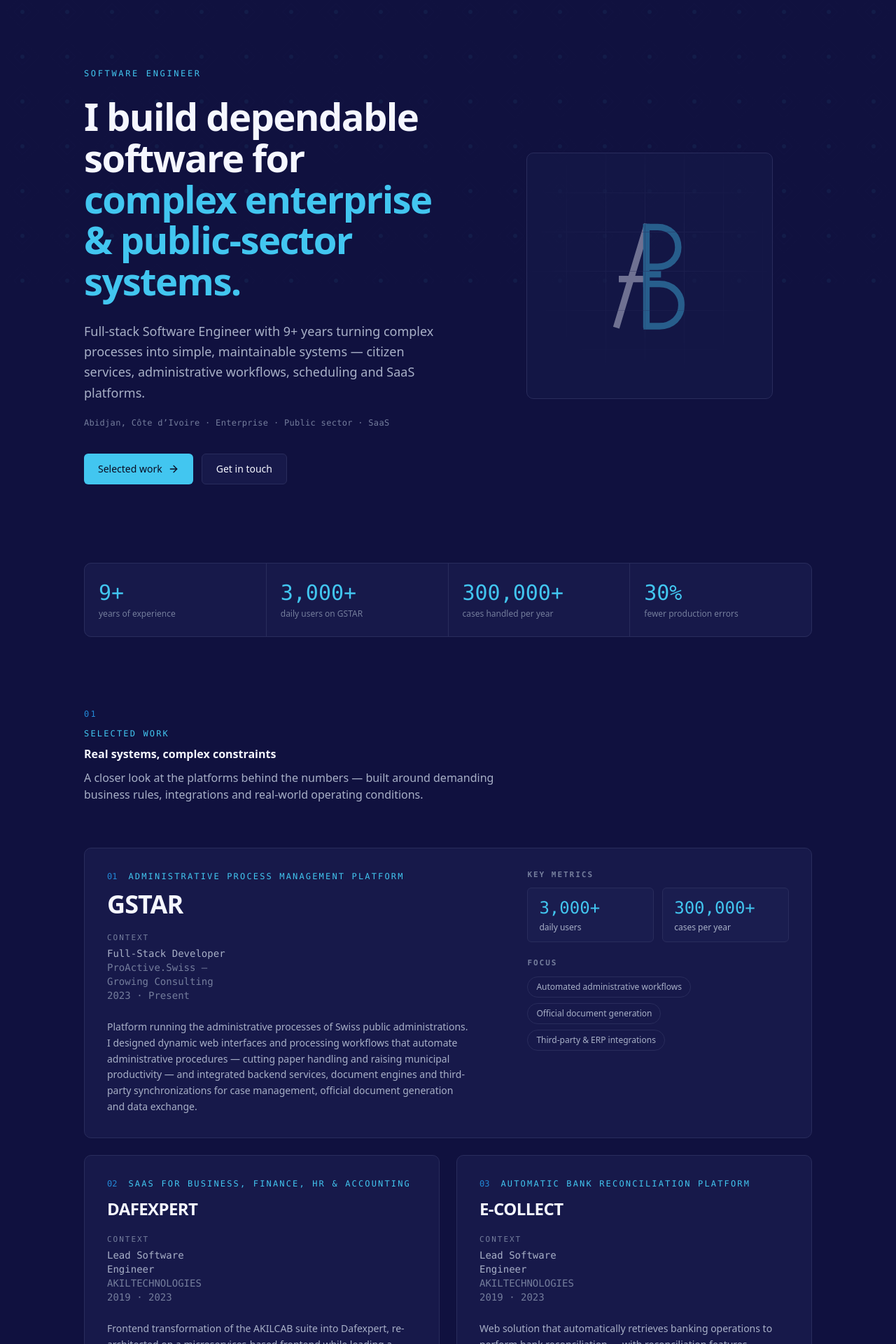
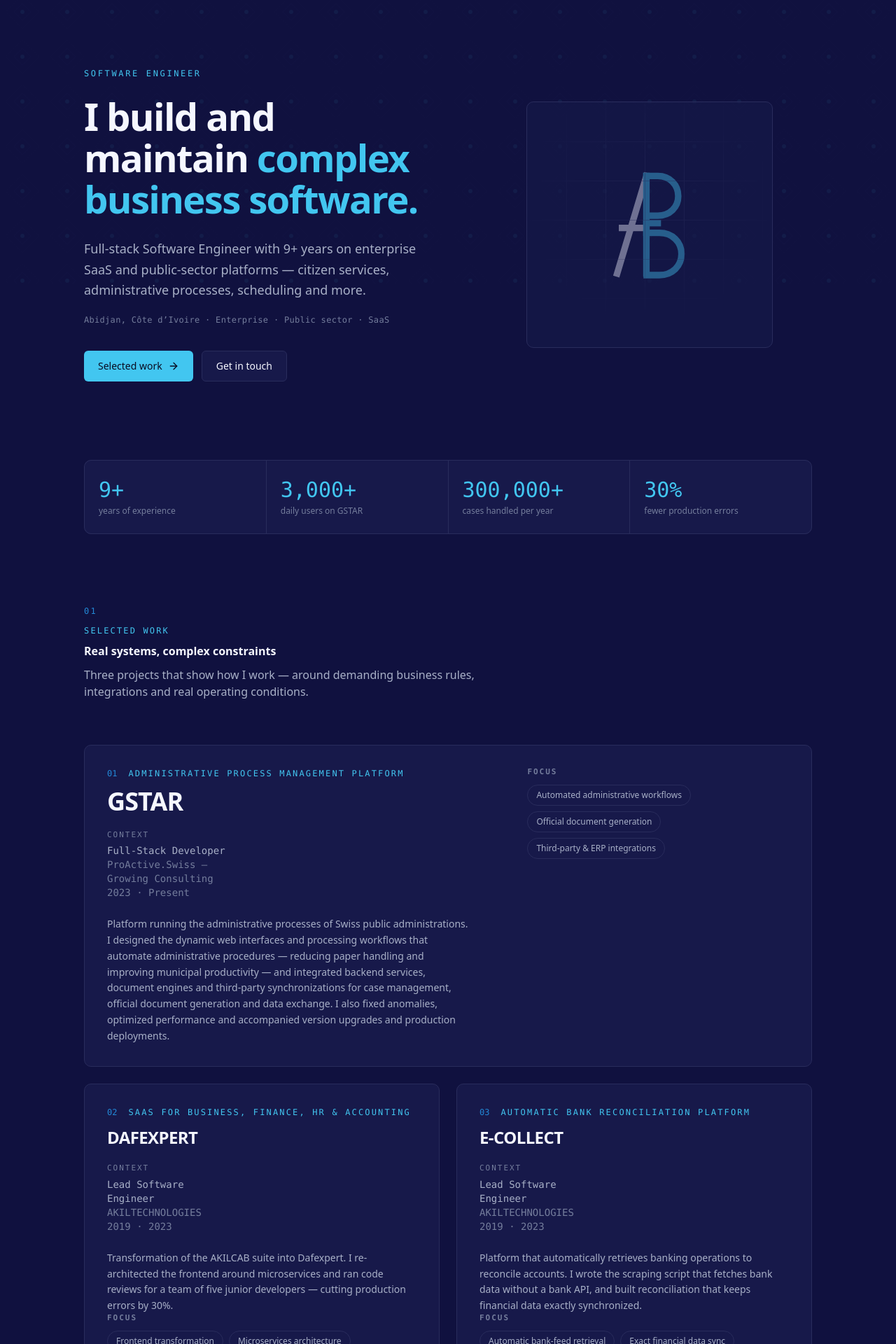
Before and after one commit to amarabamba/amara-portfolio, a React (Vite) app: page / in a window 1280 px wide. Shown: the part 80-2000 px from the top of the page at 70% size. Built offline with nearby package versions, Linux system fonts and the light colour scheme; a web font is replaced by a local one.

Commit message:
feat: update portfolio content and i18n translations (main)

```diff
--- a/index.html
+++ b/index.html
@@ -10,12 +10,12 @@
     <title>Amara Bamba — Software Engineer</title>
     <meta
       name="description"
-      content="Full Stack Software Engineer with more than 9 years of experience building web applications, enterprise software and solutions for complex business processes."
+      content="Full-stack Software Engineer with 9+ years building and maintaining web applications for enterprises and public administrations — SaaS products and public-sector platforms."
     />
     <meta property="og:title" content="Amara Bamba — Software Engineer" />
     <meta
       property="og:description"
-      content="Full Stack Software Engineer with more than 9 years of experience building web applications, enterprise software and solutions for complex business processes."
+      content="Full-stack Software Engineer with 9+ years building and maintaining web applications for enterprises and public administrations — SaaS products and public-sector platforms."
     />
     <meta property="og:type" content="website" />
     <meta property="og:image" content="/icon-512.png" />
--- a/src/i18n/translations.ts
+++ b/src/i18n/translations.ts
@@ -119,7 +119,7 @@
   meta: {
     title: 'Amara Bamba — Software Engineer',
     description:
-      'Full Stack Software Engineer with more than 9 years of experience building web applications, enterprise software and solutions for complex business processes.',
+      'Full-stack Software Engineer with 9+ years building and maintaining web applications for enterprises and public administrations — SaaS products and public-sector platforms.',
   },
   ui: {
     nav: {
@@ -156,10 +156,10 @@
   content: {
     hero: {
       eyebrow: 'Software Engineer',
-      titleA: 'I build dependable software for ',
-      titleAccent: 'complex enterprise & public-sector systems.',
+      titleA: 'I build and maintain ',
+      titleAccent: 'complex business software.',
       description:
-        'Full-stack Software Engineer with 9+ years turning complex processes into simple, maintainable systems — citizen services, administrative workflows, scheduling and SaaS platforms.',
+        'Full-stack Software Engineer with 9+ years on enterprise SaaS and public-sector platforms — citizen services, administrative processes, scheduling and more.',
       meta: 'Abidjan, Côte d’Ivoire · Enterprise · Public sector · SaaS',
       ctaWork: 'Selected work',
       ctaContact: 'Get in touch',
@@ -174,7 +174,7 @@
     work: {
       eyebrow: 'Selected Work',
       title: 'Real systems, complex constraints',
-      lead: 'A closer look at the platforms behind the numbers — built around demanding business rules, integrations and real-world operating conditions.',
+      lead: 'Three projects that show how I work — around demanding business rules, integrations and real operating conditions.',
       contextLabel: 'Context',
       metricsLabel: 'Key metrics',
       focusLabel: 'Focus',
@@ -185,11 +185,8 @@
           company: 'ProActive.Swiss — Growing Consulting',
           period: '2023 · Present',
           description:
-            'Platform running the administrative processes of Swiss public administrations. I designed dynamic web interfaces and processing workflows that automate administrative procedures — cutting paper handling and raising municipal productivity — and integrated backend services, document engines and third-party synchronizations for case management, official document generation and data exchange.',
-          metrics: [
-            { value: '3,000+', label: 'daily users' },
-            { value: '300,000+', label: 'cases per year' },
-          ],
+            'Platform running the administrative processes of Swiss public administrations. I designed the dynamic web interfaces and processing workflows that automate administrative procedures — reducing paper handling and improving municipal productivity — and integrated backend services, document engines and third-party synchronizations for case management, official document generation and data exchange. I also fixed anomalies, optimized performance and accompanied version upgrades and production deployments.',
+          metrics: [],
           focus: [
             'Automated administrative workflows',
             'Official document generation',
@@ -202,11 +199,8 @@
           company: 'AKILTECHNOLOGIES',
           period: '2019 · 2023',
           description:
-            'Frontend transformation of the AKILCAB suite into Dafexpert, re-architected on a microservices-based frontend while leading a team of five junior developers — with a 30% drop in production errors.',
-          metrics: [
-            { value: '30%', label: 'fewer production errors' },
-            { value: '5', label: 'junior developers led' },
-          ],
+            'Transformation of the AKILCAB suite into Dafexpert. I re-architected the frontend around microservices and ran code reviews for a team of five junior developers — cutting production errors by 30%.',
+          metrics: [],
           focus: [
             'Frontend transformation',
             'Microservices architecture',
@@ -219,7 +213,7 @@
           company: 'AKILTECHNOLOGIES',
           period: '2019 · 2023',
           description:
-            'Web solution that automatically retrieves banking operations to perform bank reconciliation — with reconciliation features implemented precisely enough to guarantee exact synchronization of financial data.',
+            'Platform that automatically retrieves banking operations to reconcile accounts. I wrote the scraping script that fetches bank data without a bank API, and built reconciliation that keeps financial data exactly synchronized.',
           metrics: [],
           focus: ['Automatic bank-feed retrieval', 'Exact financial data sync'],
         },
@@ -227,7 +221,7 @@
     },
     engineering: {
       eyebrow: 'Engineering',
-      title: 'How I engineer systems',
+      title: 'How I work',
       lead: 'From Java to JavaScript, from workflow engines to SaaS platforms — pragmatic engineering focused on simple, maintainable solutions that fit real business needs.',
       pillars: {
         enterprise: {
@@ -255,8 +249,8 @@
     },
     experience: {
       eyebrow: 'Experience',
-      title: 'From Abidjan to Swiss public administrations',
-      lead: 'Nine years of engineering across enterprise SaaS in Côte d’Ivoire and the administrative platforms of Swiss public authorities.',
+      title: 'From 2018 to today',
+      lead: 'Nine years of engineering — enterprise SaaS for businesses and accountants in Côte d’Ivoire, then the administrative platforms of Swiss public administrations.',
       timeline: {
         proactive: {
           role: 'Full-Stack Developer',
@@ -305,10 +299,10 @@
     },
     about: {
       eyebrow: 'About',
-      title: 'Simple solutions to complex problems',
+      title: 'Full-stack Software Engineer, based in Abidjan',
       paragraphs: [
-        'I’m Amara, a full-stack Software Engineer from Abidjan with more than nine years of experience building software that organizations rely on every day. My path runs from enterprise SaaS in Côte d’Ivoire to the Swiss public sector — always around the same question: how do we make complex processes feel simple and reliable?',
-        'I believe craft is a means, not an end. A system succeeds when it stays simple to maintain, safe to run and adapted to the people using it. Along the way I’ve debugged critical components, stabilized an internal framework, and mentored junior developers — because good engineering also means making the people around you better.',
+        'I’m Amara, a full-stack Software Engineer based in Abidjan. For over nine years I’ve designed and maintained web applications for enterprises and public administrations — SaaS products, citizen services and administrative platforms with complex business rules.',
+        'I aim for code that stays simple to maintain and safe to run, and for software that matches how the business actually works. Recent years brought critical-component debugging, code reviews across a team of junior developers, and frontend re-architecture around microservices.',
       ],
       educationTitle: 'Education',
       certificationsTitle: 'Certifications',
@@ -335,7 +329,7 @@
     },
     contact: {
       eyebrow: 'Contact',
-      title: 'Have a complex system worth simplifying?',
+      title: 'A project, an opportunity, or a technical question?',
       lead: 'I’m based in Abidjan and work with teams building software for enterprises and public institutions.',
       emailLabel: 'Email',
       emailCaption: 'The fastest way to reach me',
@@ -392,10 +386,10 @@
   content: {
     hero: {
       eyebrow: 'Ingénieur Logiciel',
-      titleA: 'Je conçois des logiciels fiables pour ',
-      titleAccent: 'les systèmes complexes d’entreprise et du secteur public.',
+      titleA: 'Je développe et maintiens ',
+      titleAccent: 'des logiciels métier complexes.',
       description:
-        'Ingénieur logiciel full stack, plus de 9 ans d’expérience à transformer des processus complexes en systèmes simples et maintenables — services aux usagers, processus administratifs, planification et plateformes SaaS.',
+        'Ingénieur logiciel full stack avec plus de 9 ans d’expérience sur des plateformes SaaS d’entreprise et du secteur public — services aux usagers, processus administratifs, planification et plus encore.',
       meta: 'Abidjan, Côte d’Ivoire · Entreprise · Secteur public · SaaS',
       ctaWork: 'Réalisations',
       ctaContact: 'Me contacter',
@@ -410,7 +404,7 @@
     work: {
       eyebrow: 'Réalisations sélectionnées',
       title: 'Des systèmes réels, des contraintes complexes',
-      lead: 'Un regard sur les plateformes derrière les chiffres — construites autour de règles métier exigeantes, d’intégrations et de conditions d’exploitation réelles.',
+      lead: 'Trois projets pour illustrer ma façon de travailler — autour de règles métier exigeantes, d’intégrations et de conditions d’exploitation réelles.',
       contextLabel: 'Contexte',
       metricsLabel: 'Chiffres clés',
       focusLabel: 'Focus',
@@ -421,11 +415,8 @@
           company: 'ProActive.Swiss — Growing Consulting',
           period: '2023 · Aujourd’hui',
           description:
-            'La plateforme qui fait tourner les processus administratifs des administrations publiques suisses. J’ai conçu des interfaces web dynamiques et des workflows de traitement qui automatisent les procédures administratives — moins de papier, plus de productivité pour les communes — et intégré services backend, moteurs de documents et synchronisations tierces pour la gestion des dossiers, la génération de documents officiels et l’échange de données.',
-          metrics: [
-            { value: '3 000+', label: 'utilisateurs quotidiens' },
-            { value: '300 000+', label: 'dossiers par an' },
-          ],
+            'La plateforme qui fait tourner les processus administratifs des administrations publiques suisses. J’ai conçu les interfaces web dynamiques et les workflows de traitement qui automatisent les procédures administratives — moins de papier, plus de productivité pour les communes — et intégré services backend, moteurs de documents et synchronisations tierces pour la gestion des dossiers, la génération de documents officiels et l’échange de données. J’ai aussi corrigé des anomalies, optimisé les performances et accompagné les montées de version et les déploiements.',
+          metrics: [],
           focus: [
             'Processus administratifs automatisés',
             'Génération de documents officiels',
@@ -438,11 +429,8 @@
           company: 'AKILTECHNOLOGIES',
           period: '2019 · 2023',
           description:
-            'Transformation du frontend de la suite AKILCAB en Dafexpert, réarchitecturée sur un frontend en microservices tout en encadrant une équipe de cinq développeurs juniors — avec une réduction de 30 % des erreurs de production.',
-          metrics: [
-            { value: '30 %', label: 'd’erreurs de production en moins' },
-            { value: '5', label: 'développeurs juniors encadrés' },
-          ],
+            'Transformation de la suite AKILCAB sous le nom de Dafexpert : frontend réarchitecturé autour de microservices, avec revues de code d’une équipe de cinq développeurs juniors — et 30 % d’erreurs de production en moins.',
+          metrics: [],
           focus: [
             'Transformation du frontend',
             'Architecture en microservices',
@@ -455,7 +443,7 @@
           company: 'AKILTECHNOLOGIES',
           period: '2019 · 2023',
           description:
-            'Solution web qui récupère automatiquement les opérations bancaires pour réaliser le rapprochement bancaire — avec des fonctionnalités de rapprochement implémentées avec précision, garantissant la synchronisation exacte des données financières.',
+            'Plateforme qui récupère automatiquement les opérations bancaires pour réaliser le rapprochement. J’ai écrit le script de scraping qui collecte les flux bancaires sans passer par les APIs, et construit un rapprochement qui garantit la synchronisation exacte des données financières.',
           metrics: [],
           focus: ['Récupération automatique des flux bancaires', 'Synchronisation financière exacte'],
         },
@@ -463,7 +451,7 @@
     },
     engineering: {
       eyebrow: 'Ingénierie',
-      title: 'Comment j’ingénierie les systèmes',
+      title: 'Comment je travaille',
       lead: 'De Java à JavaScript, des moteurs de workflow aux plateformes SaaS — une ingénierie pragmatique centrée sur des solutions simples, maintenables et adaptées aux besoins réels du métier.',
       pillars: {
         enterprise: {
@@ -491,8 +479,8 @@
     },
     experience: {
       eyebrow: 'Parcours',
-      title: 'D’Abidjan aux administrations publiques suisses',
-      lead: 'Neuf ans d’ingénierie entre les SaaS d’entreprise en Côte d’Ivoire et les plateformes administratives du secteur public suisse.',
+      title: 'De 2018 à aujourd’hui',
+      lead: 'Neuf ans de développement : d’abord des SaaS pour les entreprises et les experts-comptables en Côte d’Ivoire, puis les plateformes administratives du secteur public suisse.',
       timeline: {
         proactive: {
           role: 'Développeur Full-Stack',
@@ -541,10 +529,10 @@
     },
     about: {
       eyebrow: 'À propos',
-      title: 'Des solutions simples aux problèmes complexes',
+      title: 'Ingénieur logiciel full stack, basé à Abidjan',
       paragraphs: [
-        'Je suis Amara, ingénieur logiciel full stack basé à Abidjan, avec plus de neuf ans d’expérience à concevoir des logiciels que les organisations utilisent réellement chaque jour. Mon parcours va des SaaS d’entreprise en Côte d’Ivoire au secteur public suisse — toujours autour d’une même question : comment rendre simples et fiables des processus complexes ?',
-        'Je considère la technique comme un moyen, pas une fin. Un système réussit quand il reste simple à maintenir, sûr à exploiter et adapté aux personnes qui l’utilisent. J’ai débogué des composants critiques, stabilisé un framework interne et encadré des développeurs juniors — car le bon génie logiciel, c’est aussi faire progresser les personnes autour de soi.',
+        'Je suis Amara, ingénieur logiciel full stack basé à Abidjan. Depuis plus de neuf ans, je conçois et je maintiens des applications web pour les entreprises et les administrations publiques — produits SaaS, services aux usagers et plateformes administratives aux règles métier complexes.',
+        'Je vise du code simple à maintenir et sûr à exploiter, et des logiciels réellement adaptés au fonctionnement du métier. Ces dernières années : débogage de composants critiques, revues de code d’une équipe de développeurs juniors et réarchitecture de frontends autour de microservices.',
       ],
       educationTitle: 'Formation',
       certificationsTitle: 'Certifications',
@@ -571,7 +559,7 @@
     },
     contact: {
       eyebrow: 'Contact',
-      title: 'Un système complexe qui mérite d’être simplifié ?',
+      title: 'Un projet, une opportunité ou une question technique ?',
       lead: 'Je suis basé à Abidjan et je travaille avec des équipes qui construisent des logiciels pour les entreprises et les institutions publiques.',
       emailLabel: 'Email',
       emailCaption: 'Le plus rapide pour me joindre',
```
